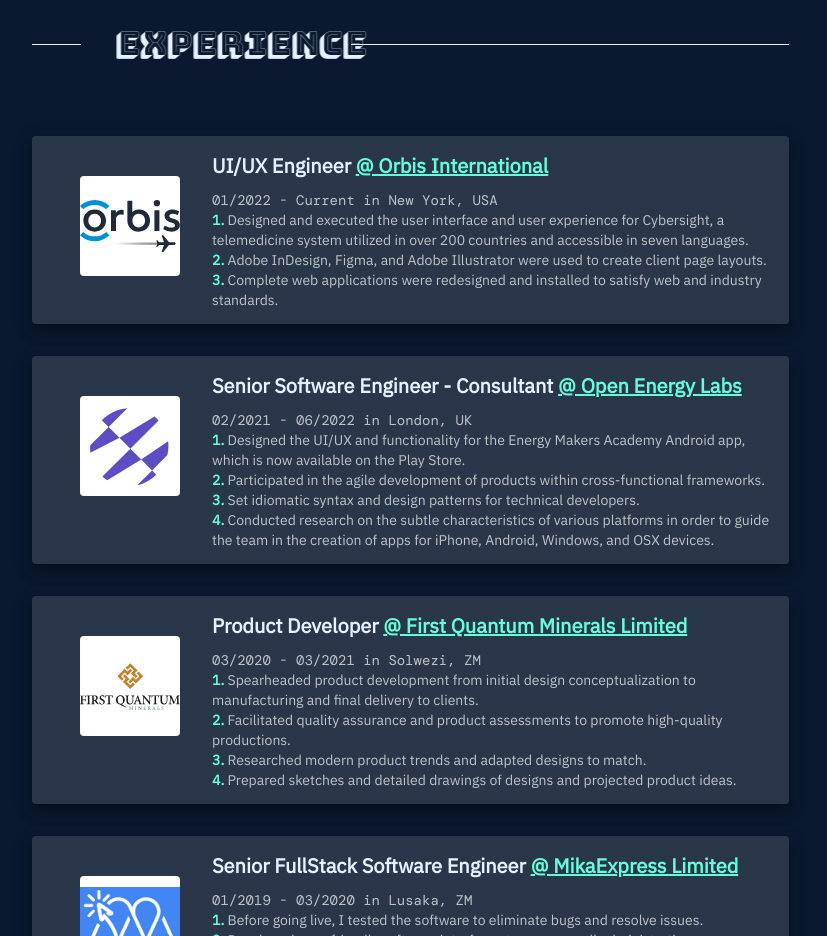
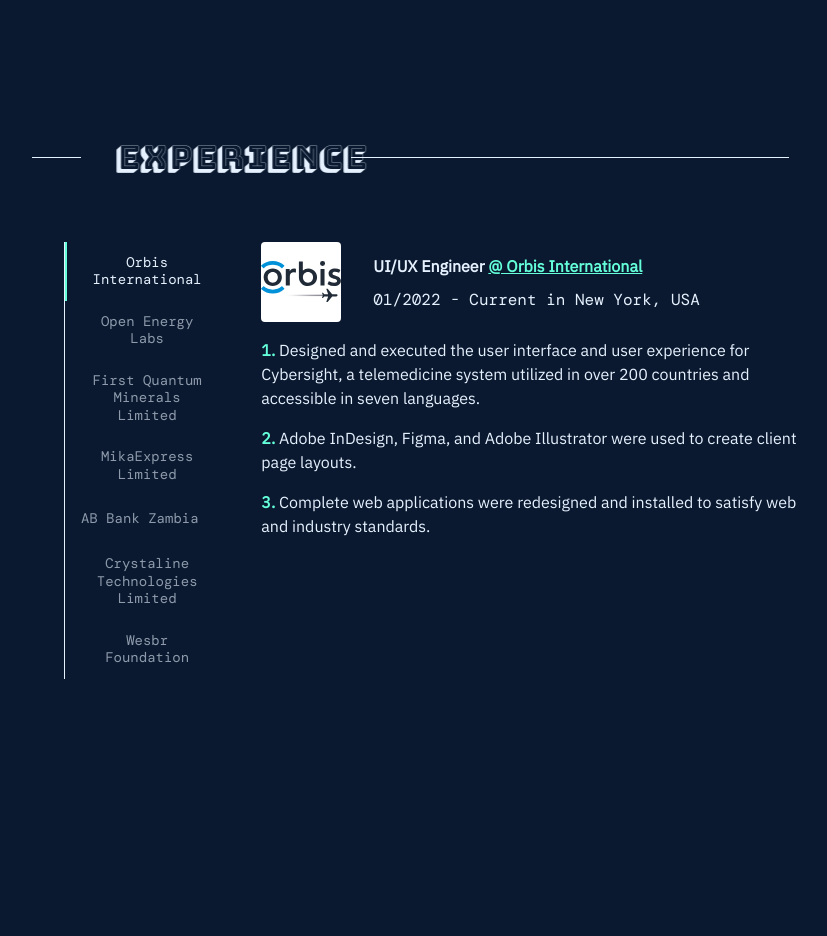
Before and after one commit to aubryll/Resume-site-aubry-lungu, a Next.js app: page / in a window 1280 px wide. Shown: the part 1640-2576 px from the top of the page, without its empty margins (32-859 px from the left). After the commit the page ends 2464 px from the top, so only its background shows below. Built offline with nearby package versions, Linux system fonts and the light colour scheme.

Commit message:
Replaced list on experience with tabs

```diff
--- /dev/null
+++ b/api/data/experience.json
@@ -0,0 +1,105 @@
+[
+    {
+       "logo":"/logos/orbis-logo.svg",
+       "link":"https://www.orbis.org/en",
+       "location":"New York, USA",
+       "name":"Orbis International",
+       "role":"UI/UX Engineer",
+       "from":"01/2022",
+       "to":"Current",
+       "duties":[
+          "Designed and executed the user interface and user experience for Cybersight, a telemedicine system utilized in over 200 countries and accessible in seven languages.",
+          "Adobe InDesign, Figma, and Adobe Illustrator were used to create client page layouts.",
+          "Complete web applications were redesigned and installed to satisfy web and industry standards."
+       ]
+    },
+    {
+       "logo":"/logos/ema-logo.svg",
+       "link":"https://openenergylabs.co/",
+       "location":"London, UK",
+       "name":"Open Energy Labs",
+       "role":"Senior Software Engineer - Consultant",
+       "from":"02/2021",
+       "to":"06/2022",
+       "duties":[
+          "Designed the UI/UX and functionality for the Energy Makers Academy Android app, which is now available on the Play Store.",
+          "Participated in the agile development of products within cross-functional frameworks.",
+          "Set idiomatic syntax and design patterns for technical developers.",
+          "Conducted research on the subtle characteristics of various platforms in order to guide the team in the creation of apps for iPhone, Android, Windows, and OSX devices."
+       ]
+    },
+    {
+       "logo":"/logos/FirstQuantum-logo.svg",
+       "link":"https://first-quantum.com/",
+       "location":"Solwezi, ZM",
+       "name":"First Quantum Minerals Limited",
+       "role":"Product Developer",
+       "from":"03/2020",
+       "to":"03/2021",
+       "duties":[
+          "Spearheaded product development from initial design conceptualization to manufacturing and final delivery to clients.",
+          "Facilitated quality assurance and product assessments to promote high-quality productions.",
+          "Researched modern product trends and adapted designs to match.",
+          "Prepared sketches and detailed drawings of designs and projected product ideas."
+       ]
+    },
+    {
+       "logo":"/logos/mika-express-logo.png",
+       "link":"https://www.facebook.com/people/MikaExpress/100052002867101/",
+       "location":"Lusaka, ZM",
+       "name":"MikaExpress Limited",
+       "role":"Senior FullStack Software Engineer",
+       "from":"01/2019",
+       "to":"03/2020",
+       "duties":[
+          "Before going live, I tested the software to eliminate bugs and resolve issues.",
+          "Developed user-friendly software interfaces to ease overall administration.",
+          "Existing software systems were modified to improve performance and add new features.",
+          "Mentored junior development professionals to help them improve their coding standards."
+       ]
+    },
+    {
+       "logo":"/logos/ab-bank-logo.jpg",
+       "link":"https://www.abbank.co.zm/",
+       "location":"Lusaka, ZM",
+       "name":"AB Bank Zambia",
+       "role":"Project Manager - Consultant",
+       "from":"08/2018",
+       "to":"08/2019",
+       "duties":[
+          "Developed project plans that included objectives, resources needed, and timelines.",
+          "Project staff work was coordinated, including task assignment and performance monitoring.",
+          "Delivered projects on schedule, under budget, and with high quality standards.",
+          "By offering excellent program leadership, I was able to enhance development and drive continuous improvement in the project delivery process."
+       ]
+    },
+    {
+       "logo":"/logos/crystaline-technologies-logo.png",
+       "link":"http://www.crystaline.co.zm/about-us.html",
+       "location":"Lusaka, ZM",
+       "name":"Crystaline Technologies Limited",
+       "role":"Software Engineer",
+       "from":"07/2017",
+       "to":"12/2017",
+       "duties":[
+          "Scrum and Kanban approaches were streamlined into the development processes to standardize and speed operations.",
+          "Integrated cutting-edge development approaches to reduce turnaround times and increase client loyalty.",
+          "JUnit, Jasmine, and Selenium were used to automate diagnostic testing of produced applications."
+       ]
+    },
+    {
+       "logo":"/logos/wesbr-foundation-logo.png",
+       "link":"https://www.facebook.com/WesbrFoundationZambia/",
+       "location":"Lusaka, ZM",
+       "name":"Wesbr Foundation",
+       "role":"System Analyst - Volunteer",
+       "from":"11/2017",
+       "to":"08/2018",
+       "duties":[
+          "Developed and monitored project plans while providing management with progress reports.",
+          "Designed a simplified task system to allow more efficient workflows for both peers and management personnel.",
+          "When directing project teams, I maintained quality-focused performance benchmarks and schedules.",
+          "Investigated new technologies and tools for productivity, security, and quality assurance."
+       ]
+    }
+ ]
--- a/components/sections/experience/index.tsx
+++ b/components/sections/experience/index.tsx
@@ -1,20 +1,29 @@
+import * as React from "react";
 import {
   Box,
   Card,
   Divider,
+  Grid,
   List,
   ListItem,
   ListItemIcon,
   ListItemText,
+  Stack,
   styled,
+  Tab,
+  tabClasses,
+  Tabs,
   Typography,
+  useMediaQuery,
+  useTheme,
 } from "@mui/material";
-import React from "react";
 import { SectionItem } from "../SectionItem";
 import { BaseSectionProps } from "../type/BaseProps";
 import Image from "next/image";
 import { CustomLink } from "@components/CustomLink";
 import { Parallax } from "react-scroll-parallax";
+import workExperience from "@api/data/experience.json";
+import useWindowDimensions from "@util/useDimensions";
 
 type ExperienceProps = BaseSectionProps;
 
@@ -29,116 +38,46 @@
   name: string;
 };
 
-const workExperience: Experience[] = [
-  {
-    logo: "/logos/orbis-logo.svg",
-    link: "https://www.orbis.org/en",
-    location: "New York, USA",
-    name: "Orbis International",
-    role: "UI/UX Engineer",
-    from: "01/2022",
-    to: "Current",
-    duties: [
-      "Designed and executed the user interface and user experience for Cybersight, a telemedicine system utilized in over 200 countries and accessible in seven languages.",
-      "Adobe InDesign, Figma, and Adobe Illustrator were used to create client page layouts.",
-      "Complete web applications were redesigned and installed to satisfy web and industry standards.",
-    ],
-  },
-  {
-    logo: "/logos/ema-logo.svg",
-    link: "https://openenergylabs.co/",
-    location: "London, UK",
-    name: "Open Energy Labs",
-    role: "Senior Software Engineer - Consultant",
-    from: "02/2021",
-    to: "06/2022",
-    duties: [
-      "Designed the UI/UX and functionality for the Energy Makers Academy Android app, which is now available on the Play Store.",
-      "Participated in the agile development of products within cross-functional frameworks.",
-      "Set idiomatic syntax and design patterns for technical developers.",
-      "Conducted research on the subtle characteristics of various platforms in order to guide the team in the creation of apps for iPhone, Android, Windows, and OSX devices.",
-    ],
-  },
-  {
-    logo: "/logos/FirstQuantum-logo.svg",
-    link: "https://first-quantum.com/",
-    location: "Solwezi, ZM",
-    name: "First Quantum Minerals Limited",
-    role: "Product Developer",
-    from: "03/2020",
-    to: "03/2021",
-    duties: [
-      "Spearheaded product development from initial design conceptualization to manufacturing and final delivery to clients.",
-      "Facilitated quality assurance and product assessments to promote high-quality productions.",
-      "Researched modern product trends and adapted designs to match.",
-      "Prepared sketches and detailed drawings of designs and projected product ideas.",
-    ],
-  },
-  {
-    logo: "/logos/mika-express-logo.png",
-    link: "https://www.facebook.com/people/MikaExpress/100052002867101/",
-    location: "Lusaka, ZM",
-    name: "MikaExpress Limited",
-    role: "Senior FullStack Software Engineer",
-    from: "01/2019",
-    to: "03/2020",
-    duties: [
-      "Before going live, I tested the software to eliminate bugs and resolve issues.",
-      "Developed user-friendly software interfaces to ease overall administration.",
-      "Existing software systems were modified to improve performance and add new features.",
-      "Mentored junior development professionals to help them improve their coding standards.",
-    ],
-  },
-  {
-    logo: "/logos/ab-bank-logo.jpg",
-    link: "https://www.abbank.co.zm/",
-    location: "Lusaka, ZM",
-    name: "AB Bank Zambia",
-    role: "Project Manager - Consultant",
-    from: "08/2018",
-    to: "08/2019",
-    duties: [
-      "Developed project plans that included objectives, resources needed, and timelines.",
-      "Project staff work was coordinated, including task assignment and performance monitoring.",
-      "Delivered projects on schedule, under budget, and with high quality standards.",
-      "By offering excellent program leadership, I was able to enhance development and drive continuous improvement in the project delivery process.",
-    ],
-  },
-  {
-    logo: "/logos/crystaline-technologies-logo.png",
-    link: "http://www.crystaline.co.zm/about-us.html",
-    location: "Lusaka, ZM",
-    name: "Crystaline Technologies Limited",
-    role: "Software Engineer",
-    from: "07/2017",
-    to: "12/2017",
-    duties: [
-      "Scrum and Kanban approaches were streamlined into the development processes to standardize and speed operations.",
-      "Integrated cutting-edge development approaches to reduce turnaround times and increase client loyalty.",
-      "JUnit, Jasmine, and Selenium were used to automate diagnostic testing of produced applications.",
-    ],
-  },
-  {
-    logo: "/logos/wesbr-foundation-logo.png",
-    link: "https://www.facebook.com/WesbrFoundationZambia/",
-    location: "Lusaka, ZM",
-    name: "Wesbr Foundation",
-    role: "System Analyst - Volunteer",
-    from: "11/2017",
-    to: "08/2018",
-    duties: [
-      "Developed and monitored project plans while providing management with progress reports.",
-      "Designed a simplified task system to allow more efficient workflows for both peers and management personnel.",
-      "When directing project teams, I maintained quality-focused performance benchmarks and schedules.",
-      "Investigated new technologies and tools for productivity, security, and quality assurance.",
-    ],
-  },
-];
+interface TabPanelProps {
+  children?: React.ReactNode;
+  index: number;
+  value: number;
+}
 
-export const Experience = ({
+const TabPanel = (props: TabPanelProps) => {
+  const { children, value, index, ...other } = props;
+  return (
+    <div
+      role="tabpanel"
+      hidden={value !== index}
+      id={`tabpanel-${index}`}
+      aria-labelledby={`tab-${index}`}
+      {...other}
+    >
+      {value === index && children}
+    </div>
+  );
+};
+
+const Experience = ({
   id = "experience",
   ...props
 }: ExperienceProps) => {
+  const [selectedTab, setSelectedTab] = React.useState(0);
+  const [hasMounted, setHasMounted] = React.useState(false);
+  const {width} = useWindowDimensions()
+  const theme = useTheme();
+  const smMediaQuery = useMediaQuery(theme.breakpoints.up("sm"));
+
+  React.useEffect(() => {
+    setHasMounted(true);
+  }, []);
+
+  if (!hasMounted && !width) return <></>
+
+  const handleTabChange = (event: React.SyntheticEvent, newValue: number) => {
+    setSelectedTab(newValue);
+  };
   return (
     <>
       <SectionItem item md={8} xs={12} {...props} id={id}>
@@ -148,9 +87,68 @@
           role="presentation"
           variant="fullWidth"
         >
-          <Typography variant="h4" component={Parallax} translateX={[-10, 10]}>Experience</Typography>
+          <Typography variant="h4" component={Parallax} translateX={[-10, 10]}>
+            Experience
+          </Typography>
         </Divider>
-        <List>{workExperience.map(createItem)}</List>
+        <Grid
+          {...(smMediaQuery && {
+            container: true,
+            spacing: 4,
+          })}
+        >
+          <Grid item sm={12} md={3}>
+            <Box
+              sx={{
+                maxWidth: {
+                  //Fix for unresponsive/overflowing MUI tabs on mobile
+                  xs: (width ? width * .9 : 320),
+                  sm: (width ? width * .9 : 480),
+                  md: "100%",
+                },
+                "@media (max-width:768px)": {
+                  mb: 4
+                },
+              }}
+            >
+              <Tabs
+                value={selectedTab}
+                onChange={handleTabChange}
+                orientation={smMediaQuery ? "vertical" : "horizontal"}
+                variant="scrollable"
+                allowScrollButtonsMobile
+                textColor="inherit"
+                indicatorColor="secondary"
+                scrollButtons="auto"
+                sx={{
+                  ...(smMediaQuery && {
+                    borderLeft: 1,
+                    borderColor: "inherit",
+                    [`& .MuiTabs-indicator`]: {
+                      left: "0px",
+                    },
+                  }),
+                }}
+              >
+                {workExperience.map(({ name }, idx) => (
+                  <Tab
+                    key={idx}
+                    label={name}
+                    id={`vertical-tab-${idx}`}
+                    sx={smMediaQuery ? { alignItems: "flex-start" } : null}
+                  />
+                ))}
+              </Tabs>
+            </Box>
+          </Grid>
+          <Grid item sm={12} md={9}>
+            {workExperience.map((item, idx) => (
+              <TabPanel key={idx} value={selectedTab} index={idx}>
+                {createItem(item, idx)}
+              </TabPanel>
+            ))}
+          </Grid>
+        </Grid>
       </SectionItem>
     </>
   );
@@ -161,21 +159,15 @@
   index: number
 ) => {
   return (
-    <ListItem
-      key={index}
-      component={Card}
-      elevation={10}
-      alignItems="flex-start"
-      sx={{ my: 4,}}
-      color="inherit"
-    >
-      <ListItemIcon
+    <Stack key={index} alignItems="flex-start" color="inherit">
+      <Stack direction="row" alignItems="center">
+        <Box
           sx={{
-          height: 100,
-          width: 100,
+            height: 80,
+            width: 80,
             background: "white",
             borderRadius: 1,
-          margin: 4,
+            marginRight: 4,
             alignItems: "center",
             justifyContent: "center",
             "@media (max-width:768px)": {
@@ -185,8 +177,8 @@
         >
           <Image
             src={logo}
-          height={100}
-          width={100}
+            height={80}
+            width={80}
             alt={`${name}-logo`}
             priority={true}
             style={{
@@ -195,12 +187,10 @@
               aspectRatio: 1,
             }}
           />
-      </ListItemIcon>
-      <ListItemText
-        color="inherit"
-        primary={
+        </Box>
+        <Stack>
           <Typography
-            variant="h6"
+            variant="subtitle1"
             component="div"
             fontWeight="bold"
             color="inherit"
@@ -211,25 +201,20 @@
               <CustomLink href={link}>{`@ ${name}`}</CustomLink>
             </Box>
           </Typography>
-        }
-        secondary={
-          <>
+
           <Typography
             fontFamily={`"DM Mono", monospace`}
-              component="span"
             variant="inherit"
             color="inherit"
           >
             {`${from} - ${to} in ${location}`}
           </Typography>
-              <List component={"span"}>
+        </Stack>
+      </Stack>
+      <List>
         {duties.map((duty, idx) => (
-                  <ListItem disableGutters key={idx} component={"span"} disablePadding>
-                    <Typography
-                      component="span"
-                      color="inherit"
-                      variant="inherit"
-                    >
+          <ListItem disableGutters key={idx}>
+            <Typography color="inherit" variant="inherit">
               <Box
                 fontWeight="bold"
                 component="span"
@@ -243,10 +228,9 @@
           </ListItem>
         ))}
       </List>
-
-          </>
-        }
-      />
-    </ListItem>
+    </Stack>
   );
 };
+
+
+export default Experience
--- a/components/sections/index.ts
+++ b/components/sections/index.ts
@@ -1,6 +1,6 @@
 export { Contact } from "./contact";
 export { About } from "./about";
-export { Experience } from "./experience";
+export { default as Experience } from "./experience";
 export { Projects } from "./projects";
 export { Hero } from "./hero";
 export { SectionGridItem, SectionItem } from "./SectionItem";
--- a/components/sections/type/BaseProps.ts
+++ b/components/sections/type/BaseProps.ts
@@ -1,3 +1,5 @@
 export type BaseSectionProps = {
   id?: string;
+  height?: number;
+  width?: number;
 };
```
Also changed, not shown: next.config.js (deleted, +0 -11 lines), pages/index.tsx (+18 -5 lines). Lines whose indentation alone changed are shown as unchanged.
